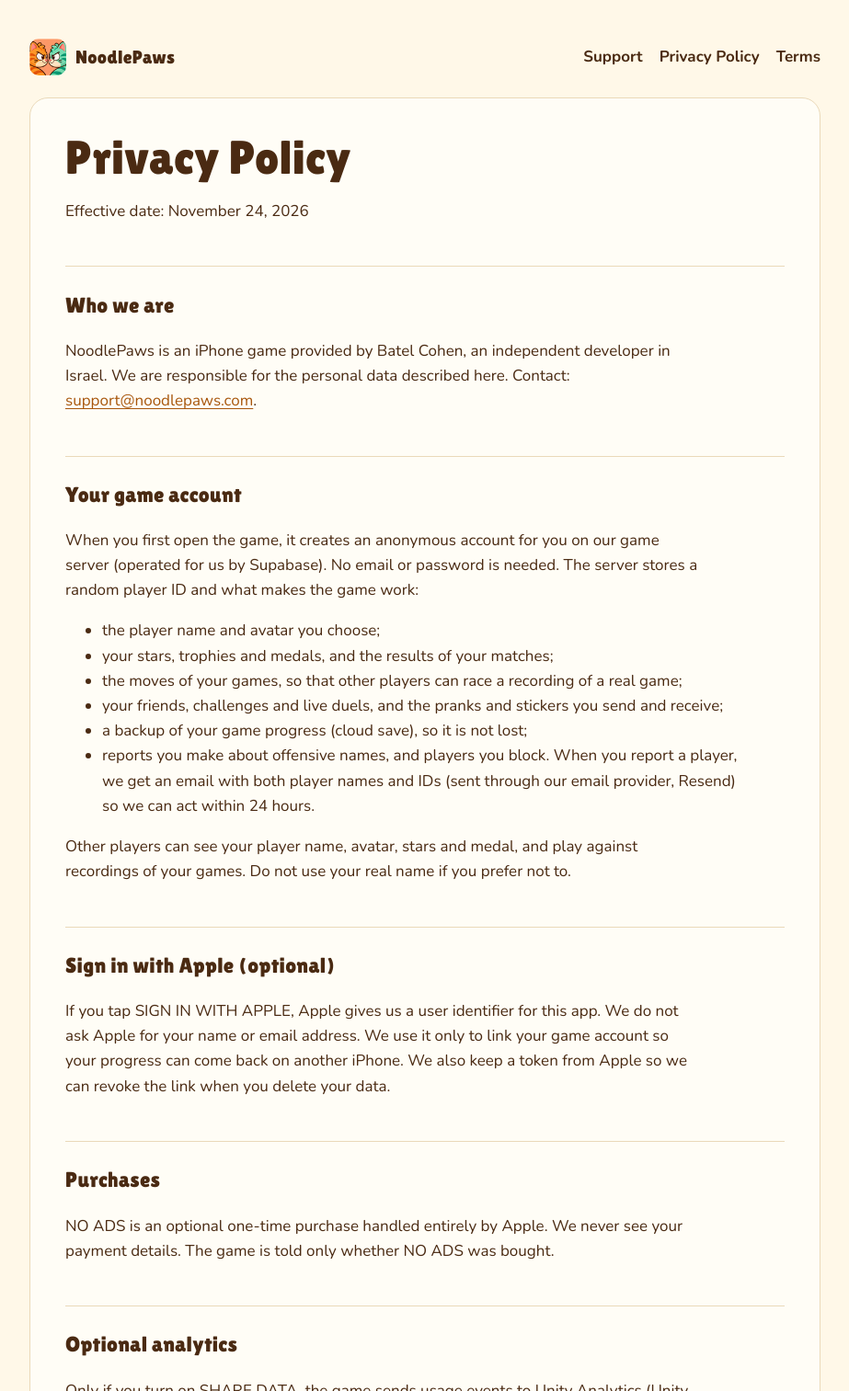
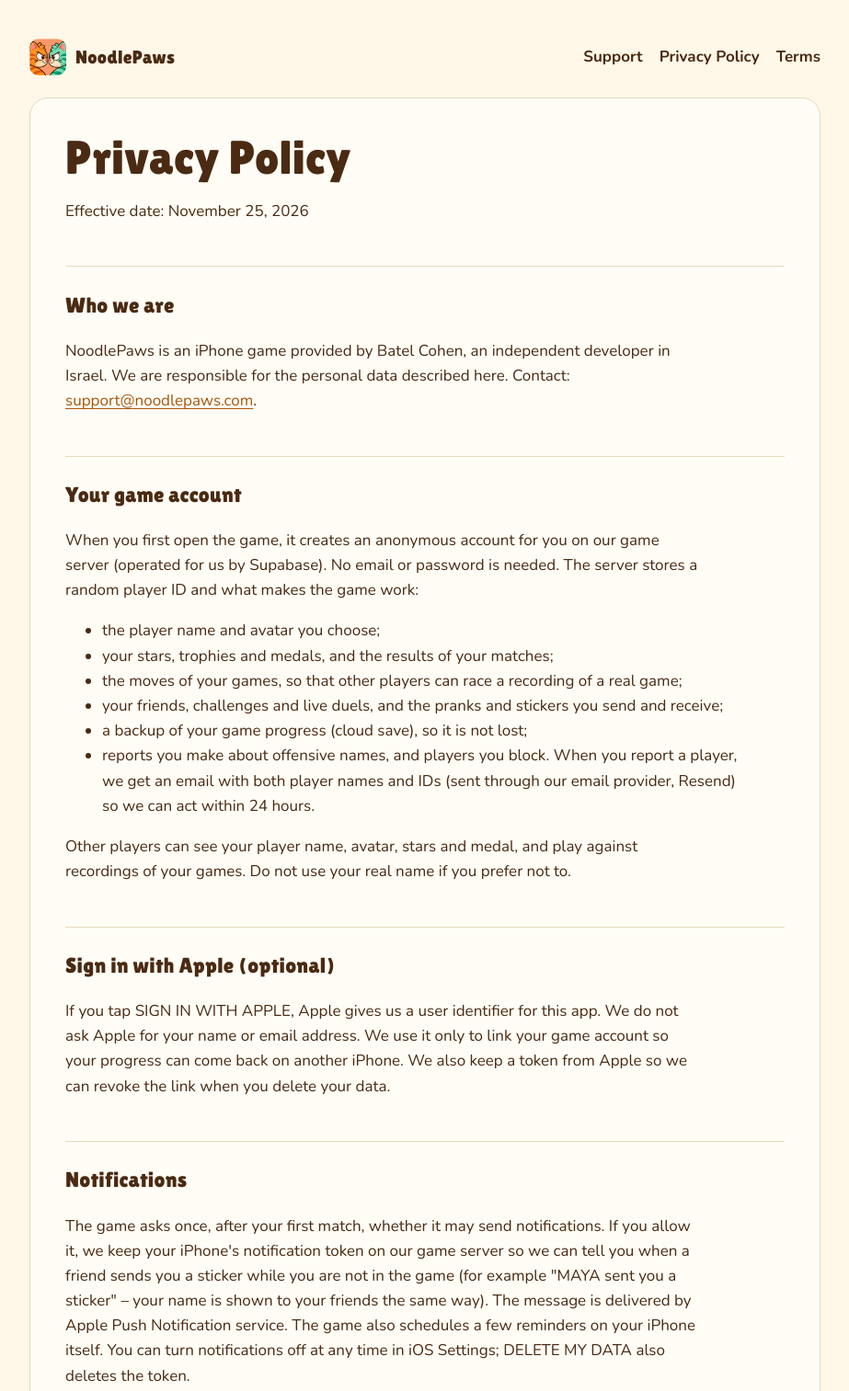
Before and after one commit to batel-cohen-games/noodlepaws-site, a plain HTML site: page privacy/index.html in a window 1280 px wide. Shown: the top 1513 px of the page at 92% size, without its empty margins (178-1101 px from the left). Drawn offline with nearby package versions, Linux system fonts and the light colour scheme.

Commit message:
Privacy: notifications (sticker push token, APNs)
Co-Authored-By: Claude Opus 5.5 <noreply@anthropic.com>

```diff
--- a/privacy/index.html
+++ b/privacy/index.html
@@ -17,7 +17,7 @@
   </header>
   <main class="doc">
     <h1>Privacy Policy</h1>
-    <p>Effective date: November 24, 2026</p>
+    <p>Effective date: November 25, 2026</p>
 
     <h2>Who we are</h2>
     <p>NoodlePaws is an iPhone game provided by Batel Cohen, an independent developer in Israel. We are responsible for the personal data described here. Contact: <a href="mailto:support@noodlepaws.com">support@noodlepaws.com</a>.</p>
@@ -36,6 +36,9 @@
 
     <h2>Sign in with Apple (optional)</h2>
     <p>If you tap SIGN IN WITH APPLE, Apple gives us a user identifier for this app. We do not ask Apple for your name or email address. We use it only to link your game account so your progress can come back on another iPhone. We also keep a token from Apple so we can revoke the link when you delete your data.</p>
+
+    <h2>Notifications</h2>
+    <p>The game asks once, after your first match, whether it may send notifications. If you allow it, we keep your iPhone's notification token on our game server so we can tell you when a friend sends you a sticker while you are not in the game (for example "MAYA sent you a sticker" – your name is shown to your friends the same way). The message is delivered by Apple Push Notification service. The game also schedules a few reminders on your iPhone itself. You can turn notifications off at any time in iOS Settings; DELETE MY DATA also deletes the token.</p>
 
     <h2>Purchases</h2>
     <p>NO ADS is an optional one-time purchase handled entirely by Apple. We never see your payment details. The game is told only whether NO ADS was bought.</p>
```
